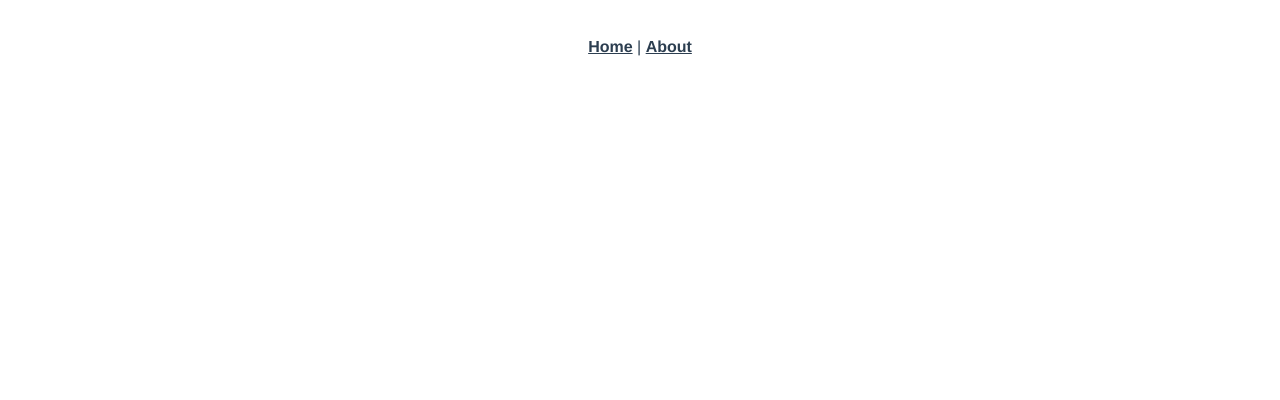
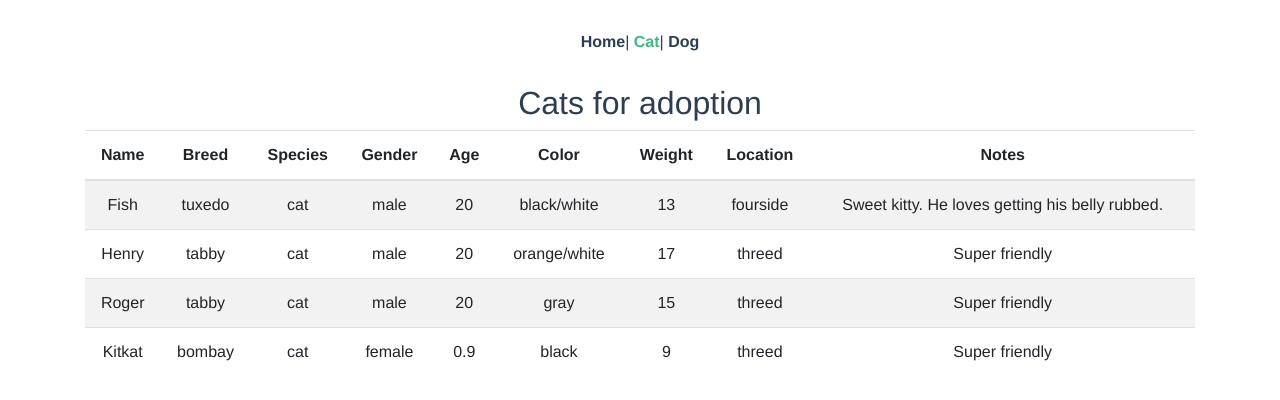
Before and after one commit to IMilja/PetAdoption, a Vue app: page /cats in a window 1280 px wide. Shown: the top 400 px of the page. Built offline with nearby package versions, Linux system fonts and the light colour scheme.

Commit message:
Created data view for cats and dogs

```diff
--- a/package.json
+++ b/package.json
@@ -8,6 +8,8 @@
     "lint": "vue-cli-service lint"
   },
   "dependencies": {
+    "bootstrap": "^4.3.1",
+    "bootstrap-vue": "^2.0.0-rc.25",
     "core-js": "^2.6.5",
     "vue": "^2.6.10",
     "vue-router": "^3.0.3",
--- a/src/App.vue
+++ b/src/App.vue
@@ -1,16 +1,19 @@
 <template>
   <div id="app">
     <div id="nav">
-      <router-link to="/">Home</router-link> |
-      <router-link to="/about">About</router-link>
+      <router-link to="/">Home</router-link>|
+      <router-link to="/cats">Cat</router-link>|
+      <router-link to="/dogs">Dog</router-link>
     </div>
-    <router-view/>
+    <div class="container">
+      <router-view />
+    </div>
   </div>
 </template>
 
 <style lang="scss">
 #app {
-  font-family: 'Avenir', Helvetica, Arial, sans-serif;
+  font-family: "Avenir", Helvetica, Arial, sans-serif;
   -webkit-font-smoothing: antialiased;
   -moz-osx-font-smoothing: grayscale;
   text-align: center;
--- /dev/null
+++ b/src/data/cats.js
@@ -0,0 +1,45 @@
+export default [{
+  name: 'Fish',
+  breed: 'tuxedo',
+  species: 'cat',
+  gender: 'male',
+  age: 20,
+  color: 'black/white',
+  weight: 13,
+  location: 'fourside',
+  notes: 'Sweet kitty. He loves getting his belly rubbed.'
+},
+{
+  name: 'Henry',
+  breed: 'tabby',
+  species: 'cat',
+  gender: 'male',
+  age: 20,
+  color: 'orange/white',
+  weight: 17,
+  location: 'threed',
+  notes: 'Super friendly'
+},
+{
+  name: 'Roger',
+  breed: 'tabby',
+  species: 'cat',
+  gender: 'male',
+  age: 20,
+  color: 'gray',
+  weight: 15,
+  location: 'threed',
+  notes: 'Super friendly'
+},
+{
+  name: 'Kitkat',
+  breed: 'bombay',
+  species: 'cat',
+  gender: 'female',
+  age: 0.9,
+  color: 'black',
+  weight: 9,
+  location: 'threed',
+  notes: 'Super friendly'
+}
+]
--- /dev/null
+++ b/src/data/dogs.js
@@ -0,0 +1,41 @@
+export default [{
+  name: 'Sheeba',
+  breed: 'collie',
+  gender: 'female',
+  age: 7,
+  color: 'black/white',
+  weight: 34,
+  location: 'fourside',
+  notes: 'Pure breed. Trained for competitions.'
+},
+{
+  name: 'Hillary',
+  breed: 'mut',
+  gender: 'female',
+  age: 17,
+  color: 'orange/white',
+  weight: 37,
+  location: 'threed',
+  notes: 'Super friendly'
+},
+{
+  name: 'Zeus',
+  breed: 'afghan hound',
+  gender: 'male',
+  age: 9,
+  color: 'gray',
+  weight: 68,
+  location: 'threed',
+  notes: 'Super friendly'
+},
+{
+  name: 'Katie',
+  breed: 'golden retriever',
+  gender: 'female',
+  age: 2,
+  color: 'black',
+  weight: 44,
+  location: 'threed',
+  notes: 'Super friendly'
+}
+]
--- a/src/router.js
+++ b/src/router.js
@@ -1,6 +1,9 @@
 import Vue from 'vue'
 import Router from 'vue-router'
 import Home from './views/Home.vue'
+import Cat from './views/Cat.vue'
+import Dog from './views/Dog.vue'
+import Pet from './views/Pet.vue'
 
 Vue.use(Router)
 
@@ -14,12 +17,19 @@ export default new Router({
       component: Home
     },
     {
-      path: '/about',
-      name: 'about',
-      // route level code-splitting
-      // this generates a separate chunk (about.[hash].js) for this route
-      // which is lazy-loaded when the route is visited.
-      component: () => import(/* webpackChunkName: "about" */ './views/About.vue')
+      path: '/dogs',
+      name: 'dog',
+      component: Dog
+    },
+    {
+      path: '/cats',
+      name: 'cat',
+      component: Cat
+    },
+    {
+      path: '/pet',
+      name: 'pet',
+      component: Pet
     }
   ]
 })
--- a/src/views/About.vue
+++ /dev/null
@@ -1,5 +0,0 @@
-<template>
-  <div class="about">
-    <h1>This is an about page</h1>
-  </div>
-</template>
--- /dev/null
+++ b/src/views/Cat.vue
@@ -0,0 +1,26 @@
+<template>
+  <div>
+    <h2>Cats for adoption</h2>
+    <b-table striped hover :items="cats">
+      <template slot="name" slot-scope="cats">
+        <a :href="`/pets/${cats.index}`">{{ cats.value }}</a>
+      </template>
+    </b-table>
+  </div>
+</template>
+
+<script>
+import cats from '@/data/cats.js'
+
+export default {
+  name: 'Cat',
+  data () {
+    return {
+      cats
+    }
+  }
+}
+</script>
+
+<style scoped>
+</style>
--- /dev/null
+++ b/src/views/Dog.vue
@@ -0,0 +1,26 @@
+<template>
+  <div>
+    <h2>Dogs for adoption</h2>
+    <b-table striped hover :items="dogs">
+      <template slot="name" slot-scope="dogs">
+        <a :href="`/pets/${dogs.index}`">{{ dogs.value }}</a>
+      </template>
+    </b-table>
+  </div>
+</template>
+
+<script>
+import dogs from '@/data/dogs.js'
+
+export default {
+  name: 'Dog',
+  data () {
+    return {
+      dogs
+    }
+  }
+}
+</script>
+
+<style scoped>
+</style>
--- /dev/null
+++ b/src/views/Pet.vue
@@ -0,0 +1,15 @@
+<template>
+  <div>
+    Pet
+  </div>
+</template>
+
+<script>
+export default {
+  name: 'Pet'
+}
+</script>
+
+<style scoped>
+
+</style>
```
Also changed, not shown: src/main.js (+7 -0 lines), 1 other file (tests, documents, lock files or other folders).
